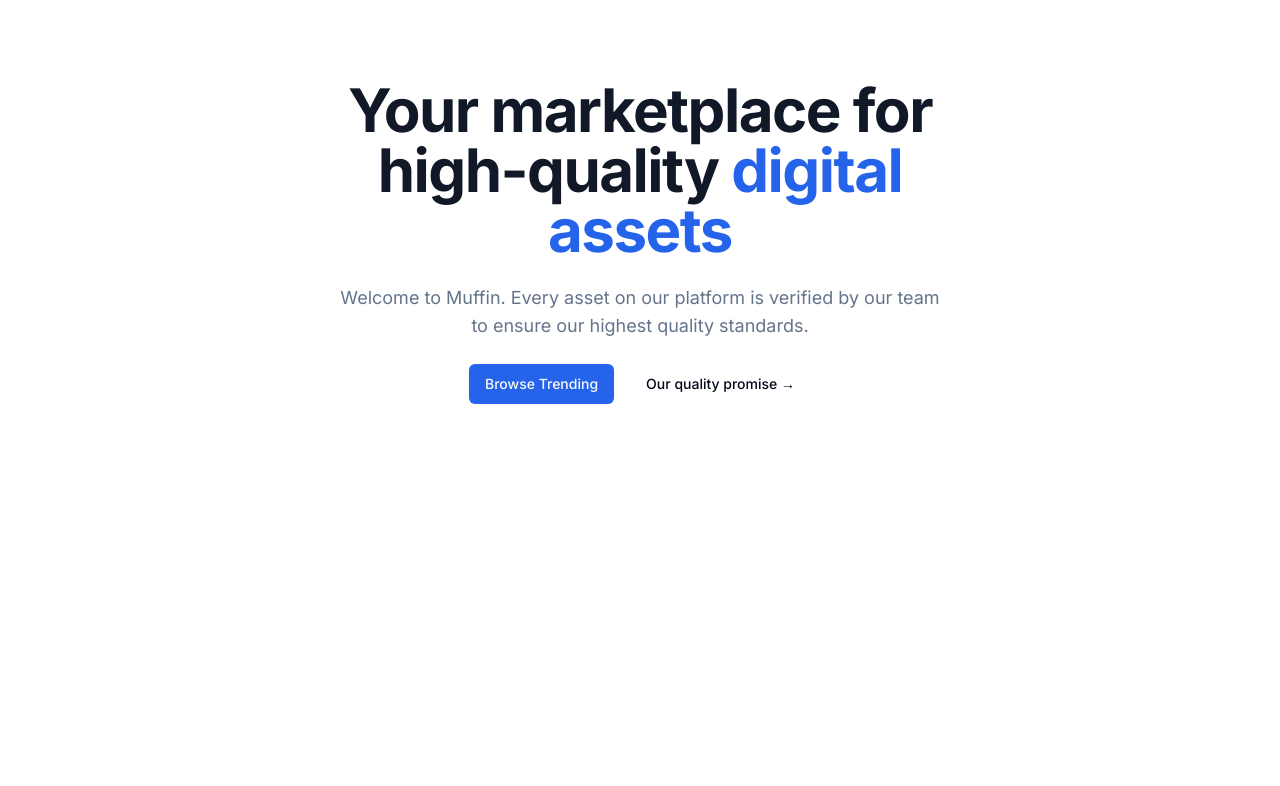
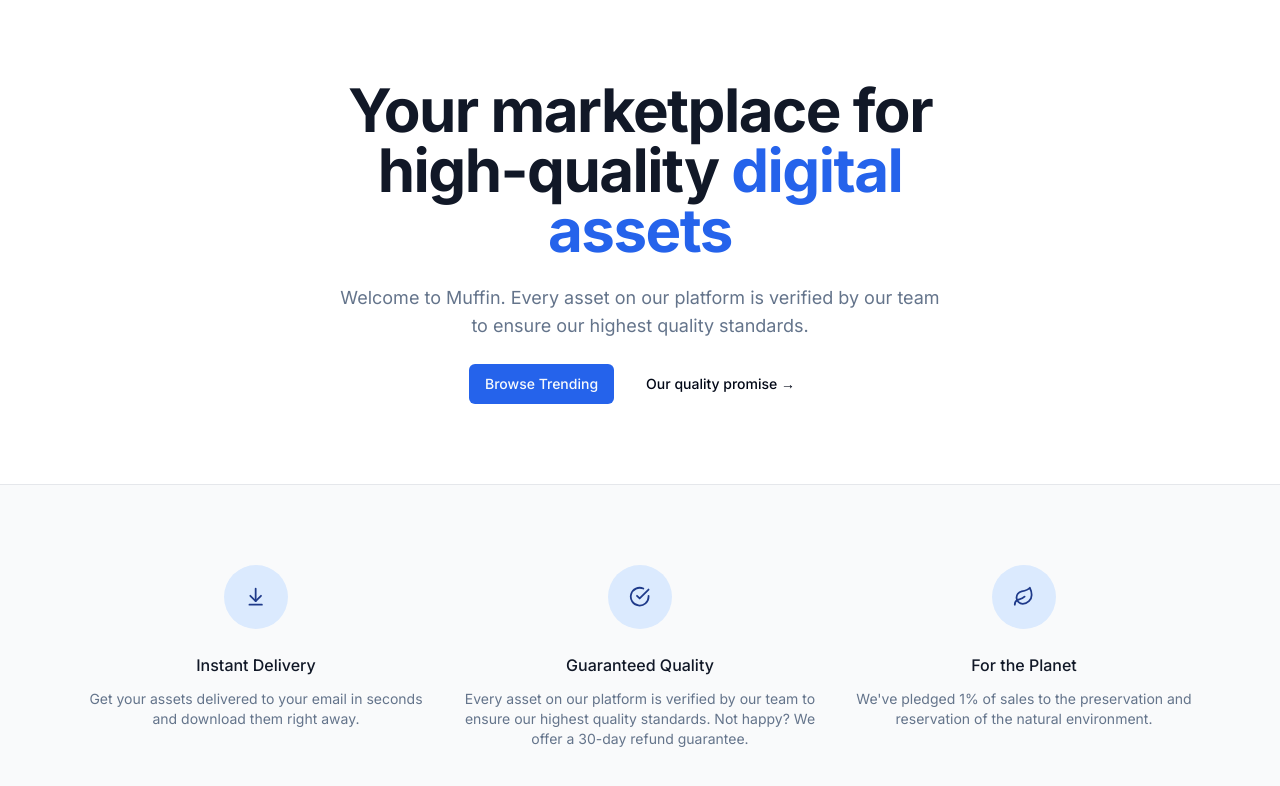
Before and after one commit to MrJeyhun/muffin, a Next.js app: page / in a window 1280 px wide. Shown: the top 786 px of the page. Built offline with nearby package versions, Linux system fonts and the light colour scheme.

Commit message:
added welcome section

```diff
--- a/src/app/page.tsx
+++ b/src/app/page.tsx
@@ -3,8 +3,11 @@ import { buttonVariants, Button } from "@/components/ui/button";
 import Image from "next/image";
 import Link from "next/link";
 
+import { perks } from "@/constants/perks";
+
 export default function Home() {
   return (
+    <>
       <MaxWidthWrapper className="py-20 mx-auto text-center flex flex-col items-center max-w-3xl">
         <h1 className="text-4xl font-bold tracking-tight text-gray-900 sm:text-6xl">
           Your marketplace for high-quality{" "}
@@ -21,7 +24,35 @@ export default function Home() {
           <Button variant="ghost">Our quality promise &rarr;</Button>
         </div>
 
-      {/* TODO: Add List products */}
+        {/* TODO: Add List products.. */}
       </MaxWidthWrapper>
+
+      <section className="border-t border-gray-200 bg-gray-50">
+        <MaxWidthWrapper className="py-20">
+          <div className="grid grid-cols-1 gap-y-12 sm:grid-cols-2 sm:gap-x-6 lg:grid-cols-3 lg:gap-x-8 lg:gap-y-0">
+            {perks.map(({ Icon, name, description }, i) => (
+              <div
+                key={i}
+                className="text-center md:flex md:items-start md:text-left lg:block lg:text-center"
+              >
+                <div className="md:flex-shrink-0 flex justify-center">
+                  <div className="h-16 w-16 flex items-center justify-center rounded-full bg-blue-100 text-blue-900">
+                    {<Icon className="w-1/3 h-1/3" />}
+                  </div>
+                </div>
+                <div className="mt-6 md:ml-4 md:mt-0 lg:ml-0 lg:mt-6">
+                  <h3 className="text-base font-medium text-gray-900">
+                    {name}
+                  </h3>
+                  <p className="mt-3 text-sm text-muted-foreground">
+                    {description}
+                  </p>
+                </div>
+              </div>
+            ))}
+          </div>
+        </MaxWidthWrapper>
+      </section>
+    </>
   );
 }
--- /dev/null
+++ b/src/constants/perks.ts
@@ -0,0 +1,22 @@
+import { ArrowDownToLine, CheckCircle, Leaf } from "lucide-react";
+
+export const perks = [
+  {
+    Icon: ArrowDownToLine,
+    name: "Instant Delivery",
+    description:
+      "Get your assets delivered to your email in seconds and download them right away.",
+  },
+  {
+    Icon: CheckCircle,
+    name: "Guaranteed Quality",
+    description:
+      "Every asset on our platform is verified by our team to ensure our highest quality standards. Not happy? We offer a 30-day refund guarantee.",
+  },
+  {
+    Icon: Leaf,
+    name: "For the Planet",
+    description:
+      "We've pledged 1% of sales to the preservation and reservation of the natural environment.",
+  },
+];
```
Lines whose indentation alone changed are shown as unchanged.
